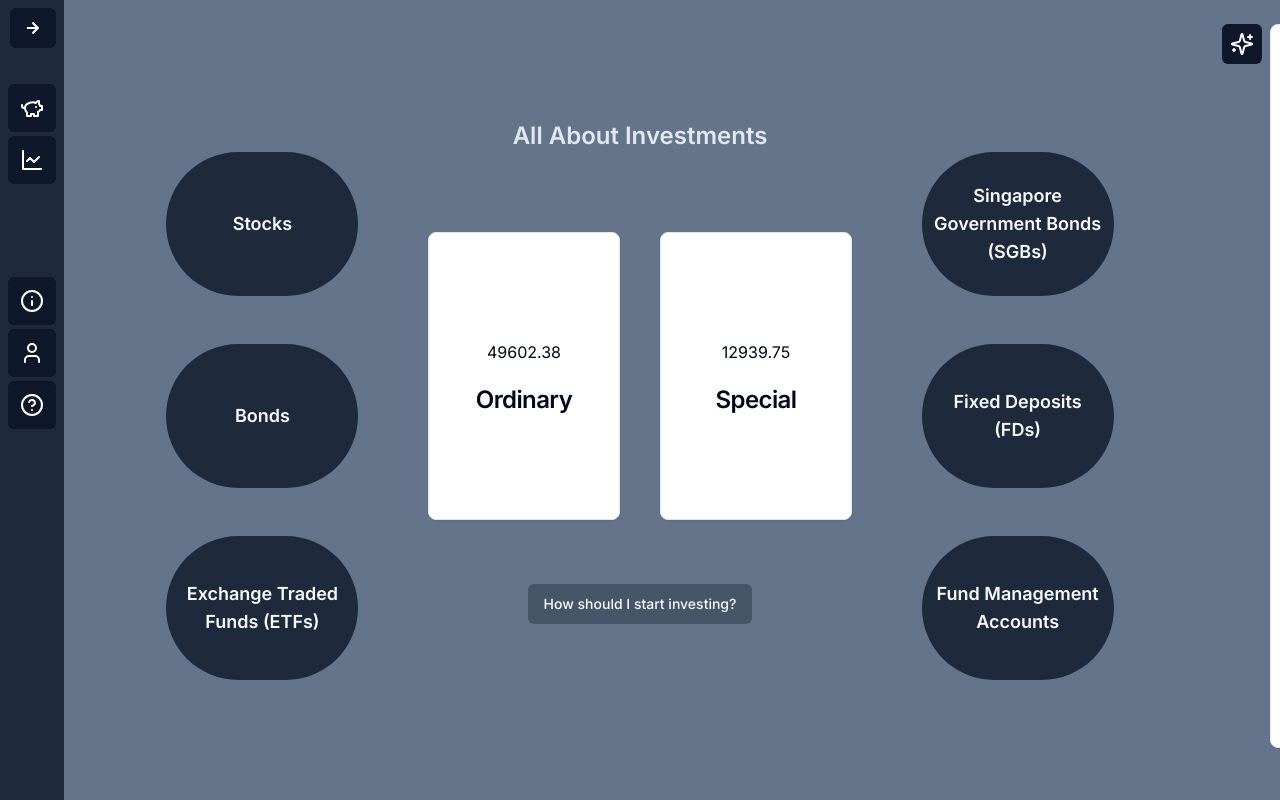
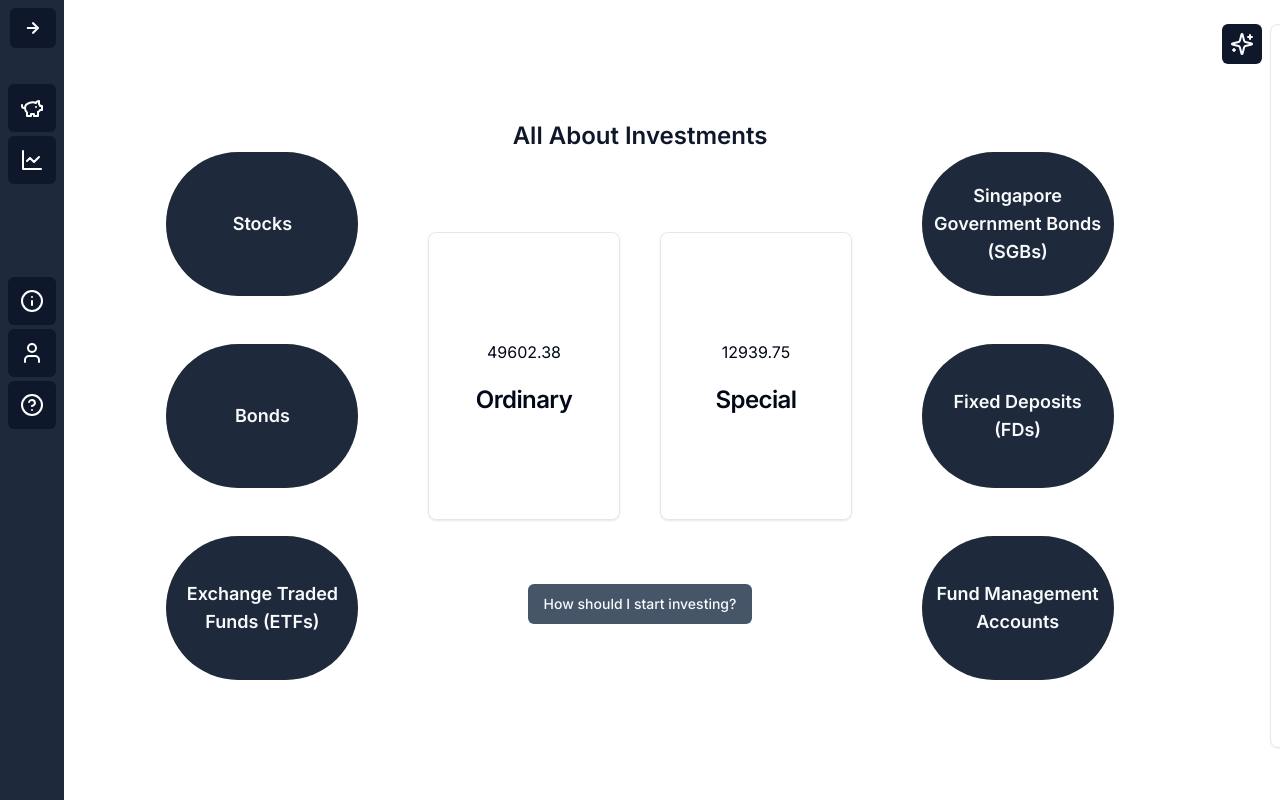
Before and after one commit to zsh-eng/hacksingapore, a Next.js app: page /invest in a window 1280 px wide. Built offline with nearby package versions, Linux system fonts and the light colour scheme; no server answers.

Commit message:
fixed styling

```diff
--- a/src/pages/about/index.tsx
+++ b/src/pages/about/index.tsx
@@ -4,7 +4,7 @@ import Navbar from "@/components/ui/navbar";
 
 export default function feature_1() {
     return (
-        <main className={`flex min-h-screen flex-col bg-slate-500 items-center justify-center p-24 ${inter.className}`}>
+        <main className={`flex min-h-screen flex-col items-center justify-center p-24 ${inter.className}`}>
             <p>About Us</p>
         </main>
     )
--- a/src/pages/contact/index.tsx
+++ b/src/pages/contact/index.tsx
@@ -4,7 +4,7 @@ import Navbar from "@/components/ui/navbar";
 
 export default function feature_1() {
     return (
-        <main className={`flex min-h-screen flex-col bg-slate-500 items-center justify-center p-24 ${inter.className}`}>
+        <main className={`flex min-h-screen flex-col items-center justify-center p-24 ${inter.className}`}>
             <p>Contact Us</p>
         </main>
     )
--- a/src/pages/faq/index.tsx
+++ b/src/pages/faq/index.tsx
@@ -4,7 +4,7 @@ import Navbar from "@/components/ui/navbar";
 
 export default function feature_1() {
     return (
-        <main className={`flex min-h-screen flex-col items-center bg-slate-500 justify-center p-24 ${inter.className}`}>
+        <main className={`flex min-h-screen flex-col items-center justify-center p-24 ${inter.className}`}>
             <p>FAQ</p>
         </main>
     )
--- a/src/pages/index.tsx
+++ b/src/pages/index.tsx
@@ -14,7 +14,7 @@ const inter = Inter({ subsets: ['latin'] });
 export default function Home() {
   return (
     <main
-      className={`flex min-h-screen bg-slate-500 flex-col items-center justify-center p-24 ${inter.className}`}
+      className={`flex min-h-screen flex-col items-center justify-center p-24 ${inter.className}`}
     >
       <Navbar />
       <div className='flex flex-col items-center justify-start gap-y-16 h-full w-full'>
--- a/src/pages/invest/index.tsx
+++ b/src/pages/invest/index.tsx
@@ -80,7 +80,7 @@ export default function Invest() {
 
     return (
         <main
-            className={`flex min-h-screen bg-slate-500 flex-col items-center justify-center p-12 ${inter.className}`}
+            className={`flex min-h-screen flex-col items-center justify-center p-12 ${inter.className}`}
         >
             {showAlert && <InvestmentAlert />}
             <div className="w-4/5 flex flex-row justify-around">
@@ -92,7 +92,7 @@ export default function Invest() {
                     ))}
                 </div>
                 <div className="w-full flex flex-col items-center">
-                    <h2 className="text-2xl text-slate-200 font-semibold text-center mb-8">
+                    <h2 className="text-2xl text-primary font-semibold text-center mb-8">
                         All About Investments
                     </h2>
                     <div className="flex flex-row gap-x-10 mt-12">
--- a/src/pages/savings/index.tsx
+++ b/src/pages/savings/index.tsx
@@ -46,7 +46,7 @@ export default function SavingsPage() {
 
     return (
         <main
-            className={`flex min-h-screen flex-col bg-slate-500 items-center justify-center ${inter.className}`}
+            className={`flex min-h-screen flex-col items-center justify-center ${inter.className}`}
         >
             <div className="flex">
                 <div className="flex flex-col justify-center items-center gap-8">
@@ -63,7 +63,7 @@ export default function SavingsPage() {
                     ))}
                 </div>
                 <div className="flex flex-col items-center justify-center">
-                    <h2 className="text-2xl text-slate-200 font-semibold text-center mb-8">
+                    <h2 className="text-2xl font-semibold text-center text-primary mb-8">
                         Your CPF Savings
                     </h2>
                     <div className="bg-inherit flex items-center justify-center h-[600px] w-[600px]">
```
